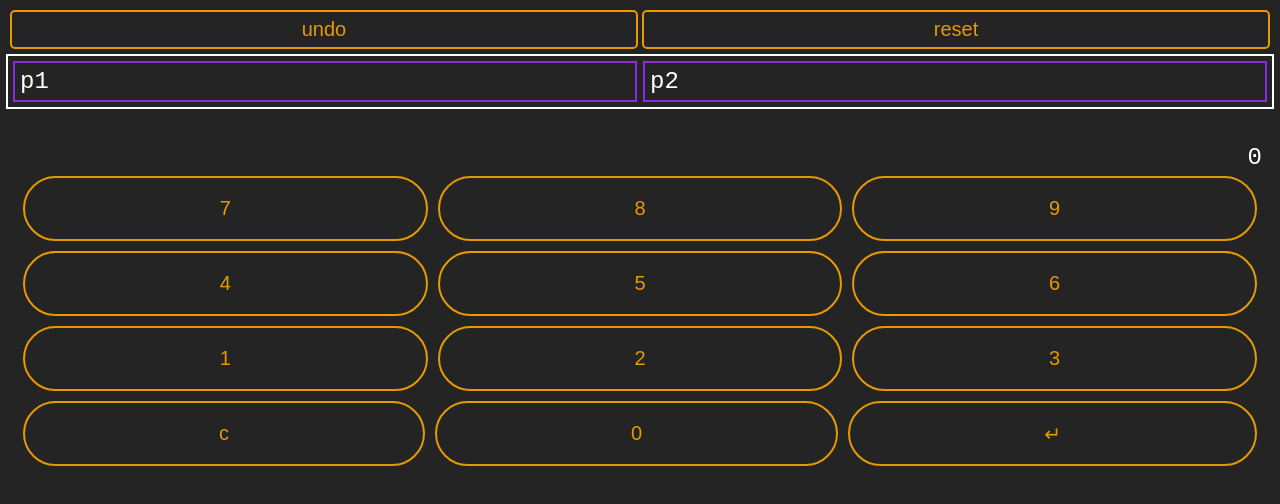
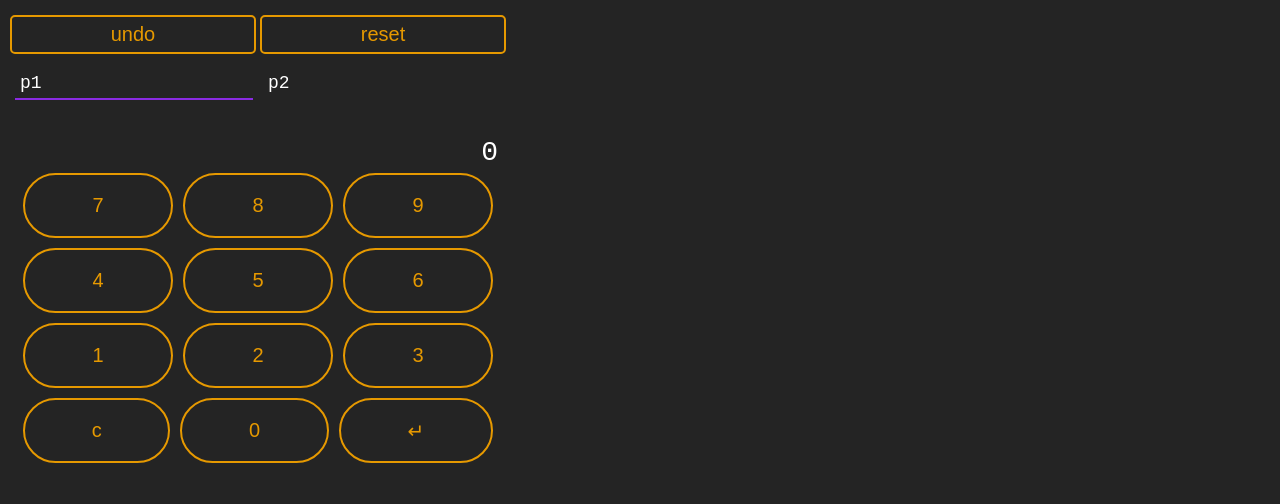
Before and after one commit to StevenUS/scoreboard, an Angular app: page / in a window 1280 px wide. Shown: the top 504 px of the page. Built offline with nearby package versions, Linux system fonts and the light colour scheme.

Commit message:
scroll to bottom on submit

```diff
--- a/src/app/app.component.html
+++ b/src/app/app.component.html
@@ -2,6 +2,7 @@
     <button (click)="undo()">undo</button>
     <button (click)="resetGame()">reset</button>
 </div>
+
 <div class="turns">
     <app-player *ngFor="let player of players" [player]="player"></app-player>
 </div>
--- a/src/app/app.component.scss
+++ b/src/app/app.component.scss
@@ -1,3 +1,9 @@
+:host {
+    max-width: 500px;
+    display: flex;
+    flex-direction: column;
+}
+
 button {
     margin: 2px;
 }
@@ -12,10 +18,8 @@ button {
 }
 
 .turns {
-    // max-width: 500px;
     margin-bottom: 10px;
     height: 100%;
-    outline: 2px solid white;
     padding: 2px;
     display: flex;
     flex-direction: row;
--- a/src/app/app.component.ts
+++ b/src/app/app.component.ts
@@ -1,4 +1,4 @@
-import { Component, OnInit } from '@angular/core';
+import {Component, OnInit} from '@angular/core';
 import {GameService} from './game.service';
 import {Player} from './models/Player';
 
--- a/src/app/models/Player.ts
+++ b/src/app/models/Player.ts
@@ -16,10 +16,4 @@ export class Player {
         return newPlayer;
     }
 
-    addTurn(points: string): void {
-        const p = parseInt(points);
-        const total = this.turns.length ? this.turns[this.turns.length - 1].total + p : p;
-        this.turns.push({ points: p, total: total });
-    }
-
 }
--- a/src/app/num-pad/num-pad.component.html
+++ b/src/app/num-pad/num-pad.component.html
@@ -1,4 +1,4 @@
-<div class="scratch-pad">
+<div class="scratch-pad" #numpad>
     <div *ngFor="let num of scratch">
         {{num}}
     </div>
--- a/src/app/num-pad/num-pad.component.scss
+++ b/src/app/num-pad/num-pad.component.scss
@@ -6,6 +6,7 @@
     display: flex;
     justify-content: flex-end;
     overflow-x: scroll;
+    font-size: 28px;
     div {
         display: inline-block;
     }
--- a/src/app/num-pad/num-pad.component.ts
+++ b/src/app/num-pad/num-pad.component.ts
@@ -1,4 +1,4 @@
-import {Component, OnInit} from '@angular/core';
+import {AfterViewInit, Component, ElementRef, OnInit, ViewChild} from '@angular/core';
 import {NumPadService} from '../num-pad.service';
 
 @Component({
@@ -6,11 +6,15 @@ import {NumPadService} from '../num-pad.service';
     templateUrl: './num-pad.component.html',
     styleUrls: ['./num-pad.component.scss']
 })
-export class NumPadComponent implements OnInit {
+export class NumPadComponent implements OnInit, AfterViewInit {
+    @ViewChild('numpad') numPad!: ElementRef;
     scratch: number[];
 
     constructor(private scorePadService: NumPadService) {
         this.scratch = this.scorePadService.scratch;
+    }
+
+    ngAfterViewInit(): void {
     }
 
     ngOnInit(): void {
@@ -20,11 +24,16 @@ export class NumPadComponent implements OnInit {
         this.scorePadService.add(val);
     }
 
-    clear() {
+    clear(): void {
         this.scorePadService.clear();
+    }
+
+    private ds(): void {
+        this.numPad.nativeElement.scrollIntoView()
     }
 
     enter() {
         this.scorePadService.submit();
+        setTimeout(this.ds.bind(this));
     }
 }
--- a/src/app/player/player.component.html
+++ b/src/app/player/player.component.html
@@ -1,4 +1,4 @@
-<div class="player">
+<div class="player" [ngClass]="{'current-player': player.isTurn}">
     <div>{{player.name}}</div>
     <div class="turn" *ngFor="let turn of player.turns">
         <div class="turn-points">
--- a/src/app/player/player.component.scss
+++ b/src/app/player/player.component.scss
@@ -1,15 +1,17 @@
 .player {
     min-width: 150px;
-    position: relative; // input to bottom
-    outline: 2px solid blueviolet;
     margin: 5px;
     padding: 5px;
     flex-grow: 1;
     color: white;
 }
 
+.current-player {
+    border-bottom: 2px solid blueviolet;
+}
+
 .turn-points {
-    border-bottom: 1px solid black;
+    border-bottom: 1px dashed lightgray;
     padding-bottom: 5px;
     margin-bottom: 5px;
 }
--- a/src/index.html
+++ b/src/index.html
@@ -17,7 +17,7 @@
             body {
                 background-color: #242424;
                 font-family: monospace;
-                font-size: 24px;
+                font-size: 18px;
                 color: white;
                 touch-action: none; /* no zoom on double tap */
             }
```
